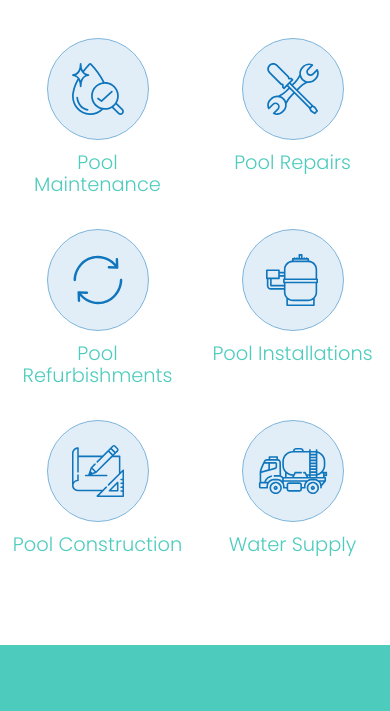
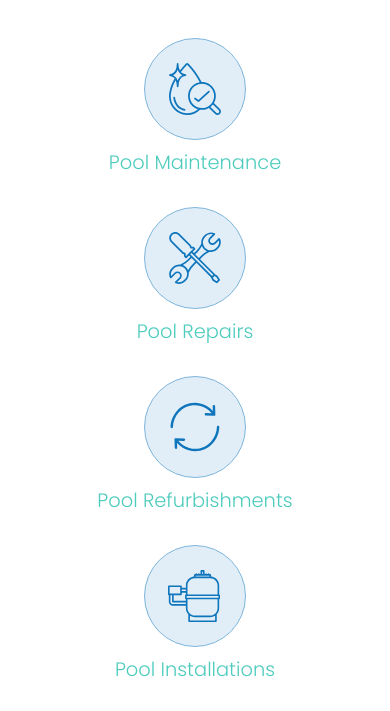
Before and after one commit to PictureElement/ppc, a website: page index.html in a window 390 px wide. Shown: the part 673-1384 px from the top of the page. Drawn offline with Linux system fonts and the light colour scheme.

Commit message:
Responsive improvements to services section.

```diff
--- a/index.html
+++ b/index.html
@@ -110,7 +110,7 @@
                         <h2 class="section__heading services__heading">What we can help with</h2>
                     </header>
                     <div class="row">
-                        <div class="col-6">
+                        <div class="col-12 col-sm-6">
                             <div class="service-item service-item_odd">
                                 <figure class="service-item__figure">
                                     <img src="media/service-01.svg" width="100" loading="lazy" alt="Pool Maintenance">
@@ -131,7 +131,7 @@
                                 </div>
                             </div>
                         </div>
-                        <div class="col-6">
+                        <div class="col-12 col-sm-6">
                             <div class="service-item service-item_even">
                                 <figure class="service-item__figure">
                                     <img src="media/service-02.svg" width="100" loading="lazy" alt="Pool Repairs">
@@ -152,7 +152,7 @@
                                 </div>
                             </div>
                         </div>
-                        <div class="col-6">
+                        <div class="col-12 col-sm-6">
                             <div class="service-item service-item_odd">
                                 <figure class="service-item__figure">
                                     <img src="media/service-03.svg" width="100" loading="lazy" alt="Pool Refurbishments">
@@ -173,7 +173,7 @@
                                 </div>
                             </div>
                         </div>
-                        <div class="col-6">
+                        <div class="col-12 col-sm-6">
                             <div class="service-item service-item_even">
                                 <figure class="service-item__figure">
                                     <img src="media/service-04.svg" width="100" loading="lazy" alt="Pool Installations">
@@ -194,7 +194,7 @@
                                 </div>
                             </div>
                         </div>
-                        <div class="col-6">
+                        <div class="col-12 col-sm-6">
                             <div class="service-item service-item_odd">
                                 <figure class="service-item__figure">
                                     <img src="media/service-05.svg" width="100" loading="lazy" alt="Pool Construction">
@@ -215,7 +215,7 @@
                                 </div>
                             </div>
                         </div>
-                        <div class="col-6">
+                        <div class="col-12 col-sm-6">
                             <div class="service-item service-item_even">
                                 <figure class="service-item__figure">
                                     <img src="media/service-06.svg" width="100" loading="lazy" alt="Water Supply">
```
